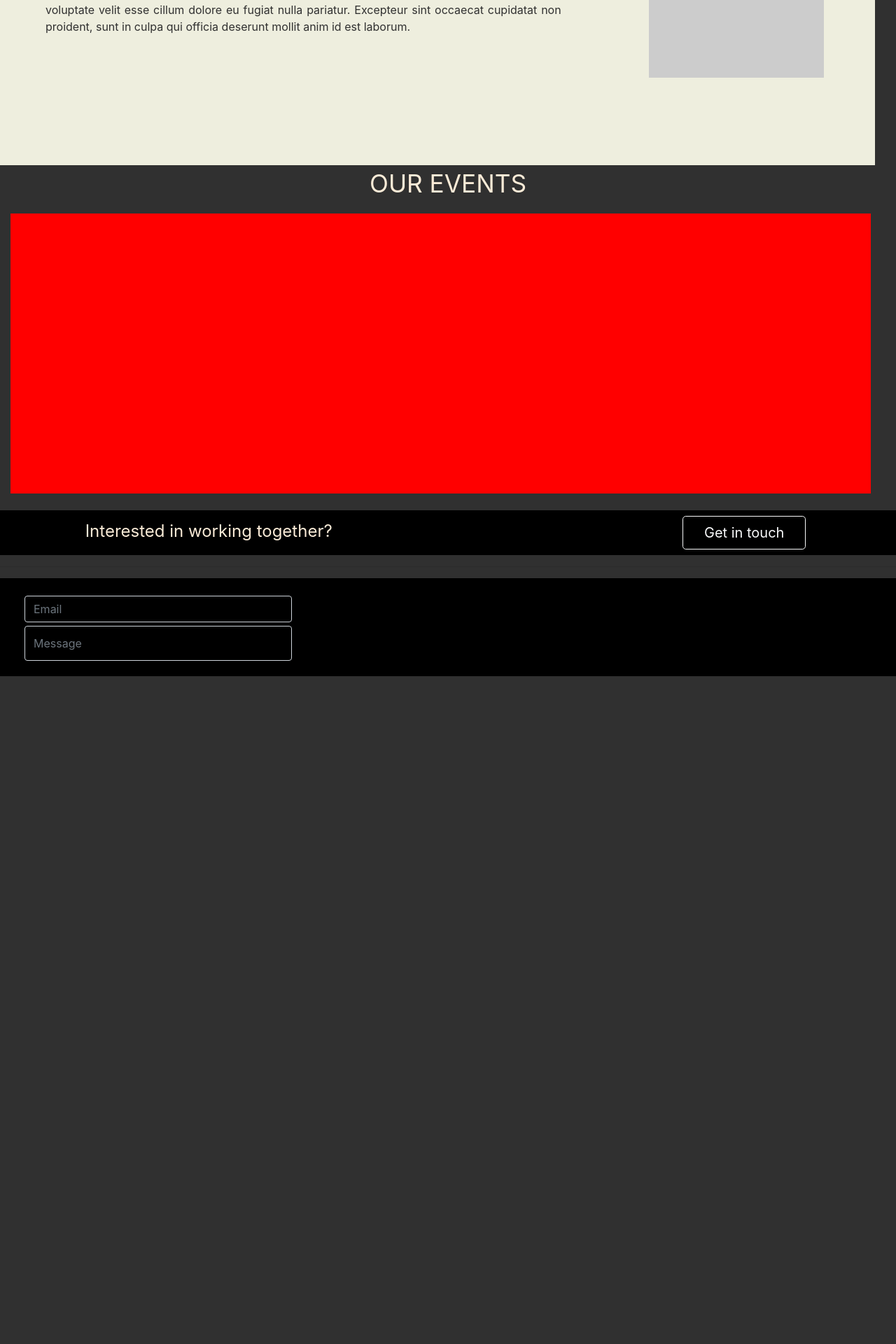
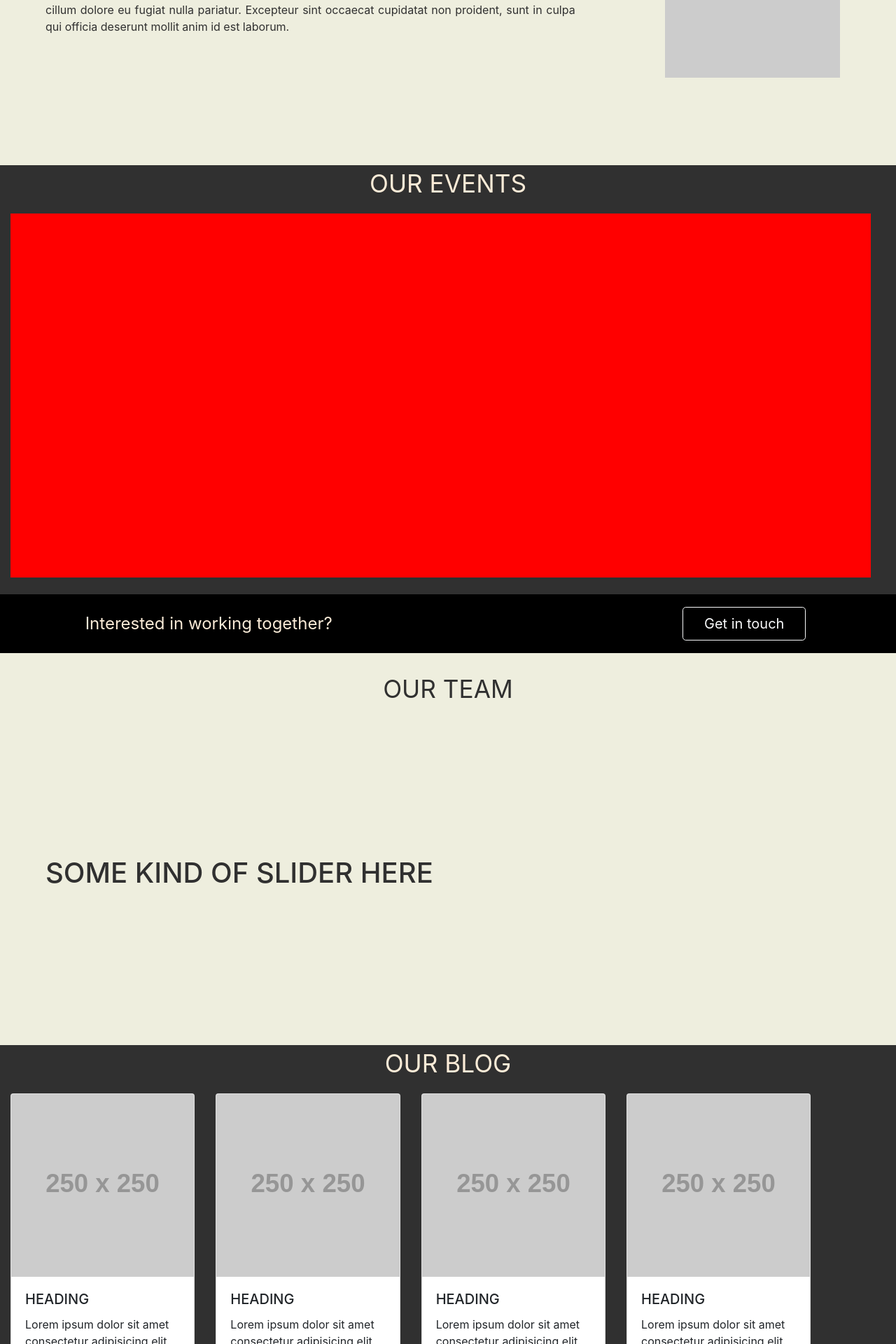
Before and after one commit to mstcvit/mstc, an ASP.NET Core app: page / in a window 1280 px wide. Shown: the part 720-2640 px from the top of the page at 70% size. Before the commit the page ends 1686 px from the top, so only its background shows below. Run offline with ASP.NET Core 8, Linux system fonts and the light colour scheme; some libraries are stand-ins or nearby versions.

Commit message:
below black bar

```diff
--- a/mstc/Pages/Index.cshtml
+++ b/mstc/Pages/Index.cshtml
@@ -18,7 +18,9 @@
         </div>
     </div>
     <!--About US-->
-    <div class="row" id="aboutus">
+    <div class="row">
+        <div class="col-12">
+            <div class="row light-section" style="height: 50vh;">
                 <div class="col-lg-8 col-xl-8">
                     <div class="row">
                         <div class="col-12">
@@ -39,6 +41,8 @@
                     <img src="https://dummyimage.com/250x250/000/fff" />
                 </div>
             </div>
+        </div>
+    </div>
     <!--Our Events-->
     <div class="container-fluid" id="ourevents">
         <div class="row">
@@ -49,7 +53,7 @@
             </div>
             <div class="row">
                 <div class="col-12">
-                    <div style="height:50vh; width:96vw; background-color:red;"></div>
+                    <div style="height:65vh; width:96vw; background-color:red;"></div>
                 </div>
             </div>
         </div>
@@ -65,15 +69,58 @@
         </div>
     </div>
     <!--Our Team-->
-    <div class="container-fluid" id="ourteam">
-        <div class="row">
-
+    <div class="row light-section" style="height:70vh;">
+        <div class="col-12 heading">
+            <p class="text-center">OUR TEAM</p>
+        </div>
+        <div class="col-12">
+            <p class="text-center"><h1>SOME KIND OF SLIDER HERE</h1></p>
         </div>
     </div>
     <!--Our Blog-->
-    <div class="container-fluid" id="ourblog">
     <div class="row">
-
+        <div class="col-12">
+            <p class="text-center heading-inverse">
+                OUR BLOG
+            </p>
+        </div>
+    </div>
+    <div class="row">
+        <div class="col-11">
+            <div class="card-deck">
+                <div class="card">
+                    <img class="card-img-top" src="https://dummyimage.com/250x250/000/fff" alt="Card image cap">
+                    <div class="card-body">
+                        <h5 class="card-title">HEADING</h5>
+                        <p class="card-text">Lorem ipsum dolor sit amet consectetur adipisicing elit. Expedita fuga dolor delectus repellendus eligendi reprehenderit aliquam pariatur quae hic.</p>
+                        <p class="card-text"><small class="text-muted">Last updated on 10-Jun</small></p>`
+                    </div>
+                </div>
+                <div class="card">
+                    <img class="card-img-top" src="https://dummyimage.com/250x250/000/fff" alt="Card image cap">
+                    <div class="card-body">
+                        <h5 class="card-title">HEADING</h5>
+                        <p class="card-text">Lorem ipsum dolor sit amet consectetur adipisicing elit. Expedita fuga dolor delectus repellendus eligendi reprehenderit aliquam pariatur quae hic.</p>
+                        <p class="card-text"><small class="text-muted">Last updated on 10-Jun</small></p>
+                    </div>
+                </div>
+                <div class="card">
+                    <img class="card-img-top" src="https://dummyimage.com/250x250/000/fff" alt="Card image cap">
+                    <div class="card-body">
+                        <h5 class="card-title">HEADING</h5>
+                        <p class="card-text">Lorem ipsum dolor sit amet consectetur adipisicing elit. Expedita fuga dolor delectus repellendus eligendi reprehenderit aliquam pariatur quae hic.</p>
+                        <p class="card-text"><small class="text-muted">Last updated on 10-Jun</small></p>
+                    </div>
+                </div>
+                <div class="card">
+                    <img class="card-img-top" src="https://dummyimage.com/250x250/000/aaa" alt="Card image cap">
+                    <div class="card-body">
+                        <h5 class="card-title">HEADING</h5>
+                        <p class="card-text">Lorem ipsum dolor sit amet consectetur adipisicing elit. Expedita fuga dolor delectus repellendus eligendi reprehenderit aliquam pariatur quae hic.</p>
+                        <p class="card-text"><small class="text-muted">Last updatesd on 10-Jun</small></p>
                     </div>
                 </div>
             </div>
+        </div>
+    </div>
+</div>
--- a/mstc/wwwroot/css/site.css
+++ b/mstc/wwwroot/css/site.css
@@ -51,12 +51,10 @@
     font-size: 3.5em;
 }
 
-#aboutus{
+.light-section{
     background-color: #eeeede;
     color: #303030;
-    height: 50vh;
     padding: 2% 4% 2% 4%;
-    width: 100%;
 }
 
 .heading{
@@ -73,7 +71,8 @@
 .blackbar{
     font-size: 1.5em;
     color: antiquewhite;
-    margin-top:12px;
+    margin-top:1em;
+    margin-bottom: 1em;
 }
 
 #barbtn{
```
Lines whose indentation alone changed are shown as unchanged.
